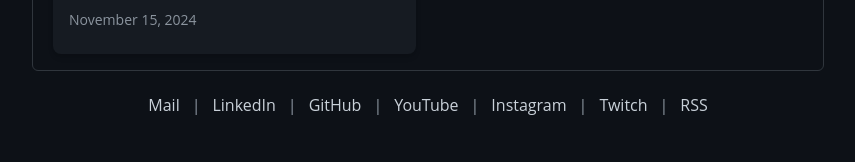
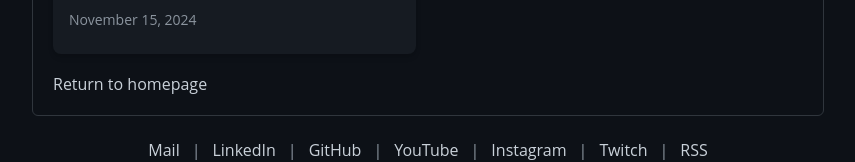
Before and after one commit to simonpicard/simonmyway.com, a Next.js app: page /videos in a window 1280 px wide. Shown: the part 2574-2736 px from the top of the page, without its empty margins (212-1067 px from the left). Built offline with nearby package versions, Linux system fonts and the light colour scheme.

Commit message:
new cv + return to homepage

```diff
--- a/src/app/about/page.tsx
+++ b/src/app/about/page.tsx
@@ -76,6 +76,9 @@ export default function AboutPage() {
             </a>
           </li>
         </ul>
+        <div className="mt-4">
+          <Link href="/">Return to homepage</Link>
+        </div>
       </PageContent>
     </main>
   )
--- a/src/app/layout.tsx
+++ b/src/app/layout.tsx
@@ -89,7 +89,7 @@ export default function RootLayout({
                     <span className="text-dark-secondary">|</span>
                   </li>
                   <li>
-                    <a href="/pdf/cv_picard_simon.pdf" target="_blank" rel="noopener noreferrer" className="no-underline">Resume</a>
+                    <a href="/pdf/resume_picard_simon.pdf" target="_blank" rel="noopener noreferrer" className="no-underline">Resume</a>
                   </li>
                   <li>
                     <span className="text-dark-secondary">|</span>
@@ -101,9 +101,9 @@ export default function RootLayout({
               </nav>
             </header>
             <main className="flex-1">
-                <div className="bg-dark-background border border-dark-border-default rounded-md">
-                  {children}
-                </div>
+              <div className="bg-dark-background border border-dark-border-default rounded-md">
+                {children}
+              </div>
               <footer className="px-5 py-5">
                 <div className="text-center">
                   <div className="flex flex-col sm:flex-row sm:flex-wrap justify-center gap-2 sm:gap-3">
--- a/src/app/videos/page.tsx
+++ b/src/app/videos/page.tsx
@@ -1,4 +1,5 @@
 import Image from 'next/image'
+import Link from 'next/link'
 import PageContent from '@/components/PageContent'
 import PageHeader from '@/components/PageHeader'
 import { formatDate } from '@/lib/utils'
@@ -46,6 +47,9 @@ export default async function VideosPage() {
             </div>
           ))}
         </div>
+        <div className="mt-4">
+          <Link href="/">Return to homepage</Link>
+        </div>
       </PageContent>
     </main>
   )
```
Also changed, not shown: content/videos.json (+1 -1 lines), 2 other files (tests, documents, lock files or other folders).
